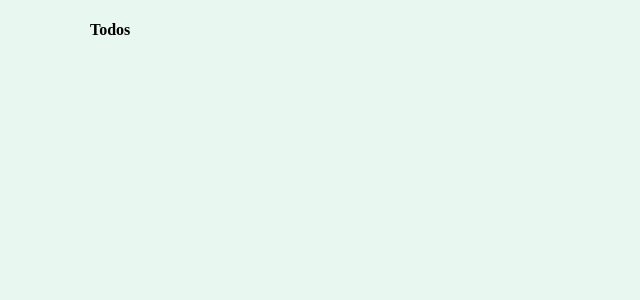
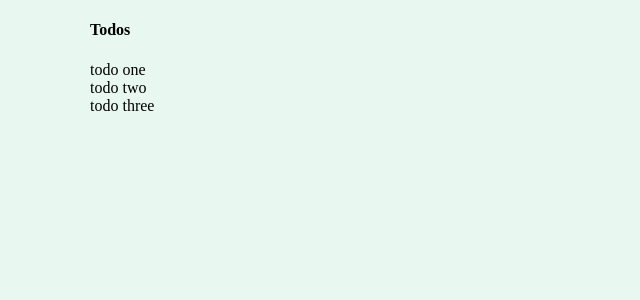
Before and after one commit to Wanjie-Ryan/vuex-Todo, a Vue app: page / in a window 1280 px wide. Shown: the top 300 px of the page, without its empty margins (0-640 px from the left). Built offline with nearby package versions, Linux system fonts and the light colour scheme.

Commit message:
todos vuex

```diff
--- a/src/components/Todo.vue
+++ b/src/components/Todo.vue
@@ -1,20 +1,24 @@
 <template>
   <div class="container">
+    <h4>Todos</h4>
 
-      <h4>Todos</h4>
+    <div class="todos">
+      <div class="todo" v-for="todo in allTodos" :key="todo.id">
+        {{ todo.title }}
+      </div>
+    </div>
   </div>
-
-
 </template>
 
 <script>
+import { mapGetters } from "vuex";
+
 export default {
-
-    name:'TodoComponent',
-}
-
+  name: "TodoComponent",
+  computed: {
+    ...mapGetters(["allTodos"]),
+  },
+};
 </script>
 
-<style>
-
-</style>
+<style></style>
--- a/src/store/modules/todos.js
+++ b/src/store/modules/todos.js
@@ -1,9 +1,20 @@
-import axios from 'axios'
+// import axios from 'axios'
 
 
-const state = {}
+const state = {
+    todos:[
+        {id:1, title:'todo one'},
+        {id:2, title:'todo two'},
+        {id:3, title:'todo three'},
 
-const getters = {}
+    ]
+}
+
+const getters = {
+    allTodos(state){
+        return state.todos
+    }
+}
 
 const actions = {}
 
```
